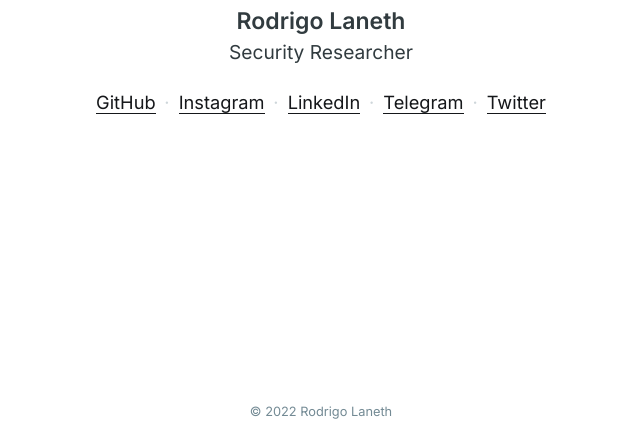
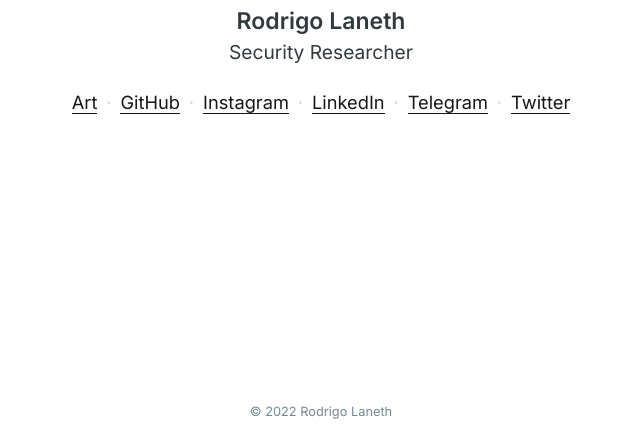
Before and after one commit to rlaneth/rlaneth.github.io, a plain HTML site: page index.html in a window 1280 px wide. Shown: the part 363-800 px from the top of the page, without its empty margins (319-959 px from the left). Drawn offline with Linux system fonts and the light colour scheme.

Commit message:
Add rlaneth.art

```diff
--- a/index.html
+++ b/index.html
@@ -27,6 +27,9 @@
         </p>
         <ul>
           <li>
+            <a href="https://rlaneth.art" target="_blank">Art</a>
+          </li>
+          <li>
             <a href="https://github.com/rlaneth" target="_blank">GitHub</a>
           </li>
           <li>
```
